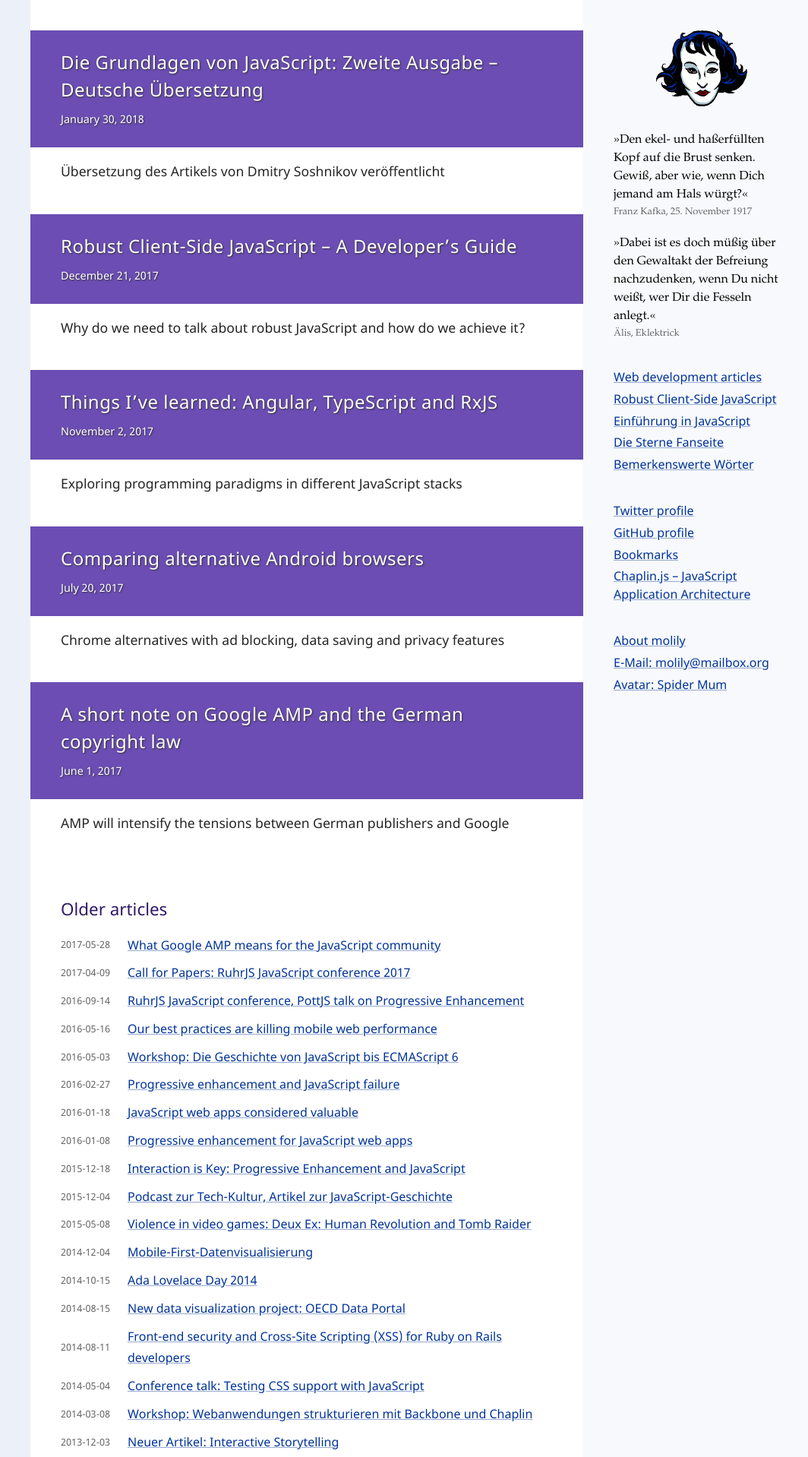
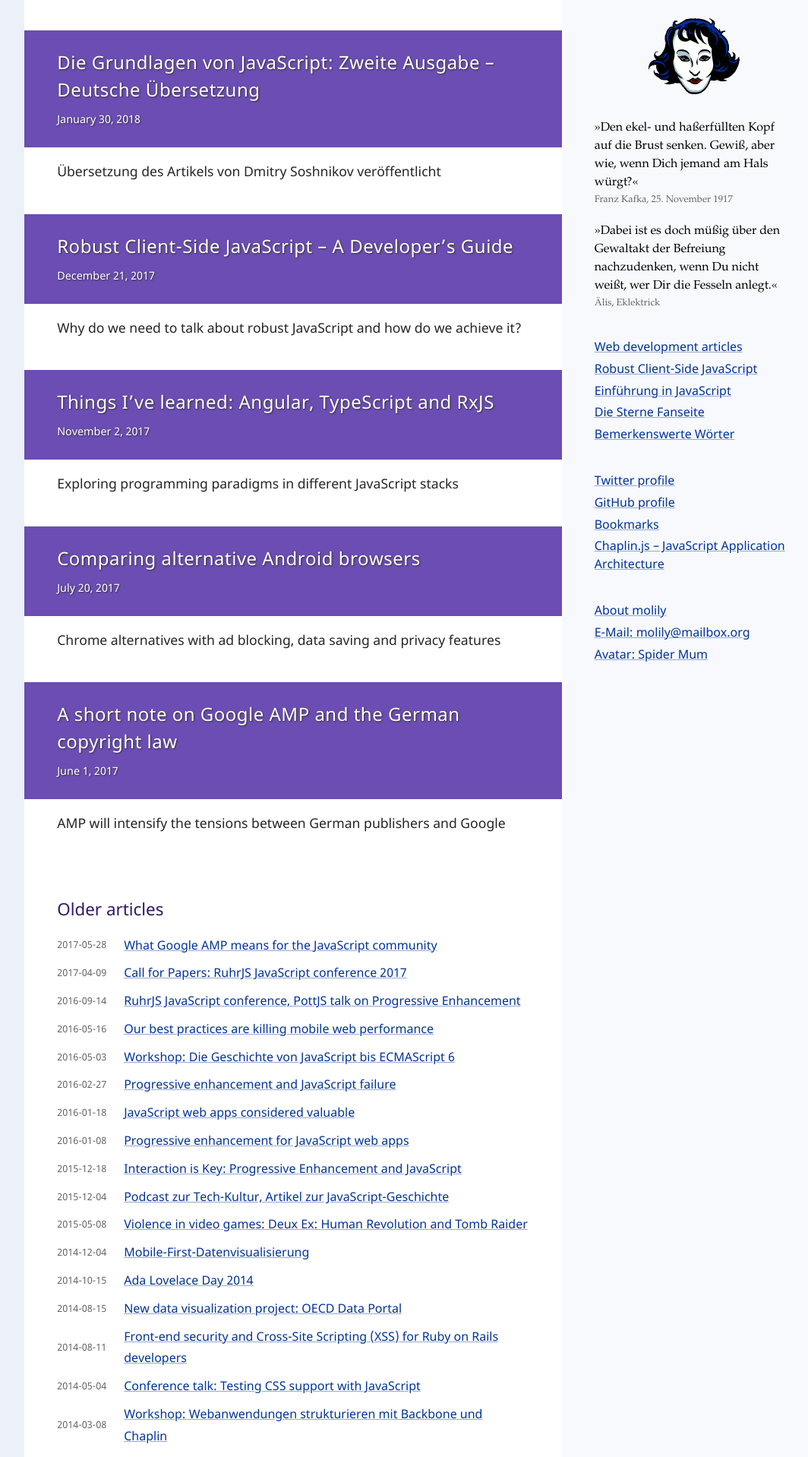
Before and after one commit to molily/molily.de, a Jekyll site: the page built from index.html, in a window 1280 px wide. Shown: the top 1918 px of the page at 76% size, without its empty margins (80-1144 px from the left). Built offline with Jekyll 4.4.1, drawn with Linux system fonts in a browser that asks for light colours.

Commit message:
Improve blog responsiveness

```diff
--- a/css/blog.scss
+++ b/css/blog.scss
@@ -18,8 +18,14 @@
  *
  */
 
-$column-padding: 1rem;
-$column-padding-big: 2.5rem;
+$col-left-width: 67%;
+
+$breakpoint-medium: 30rem;
+$breakpoint-large: 56rem;
+
+$column-padding-min: 1.5rem;
+$column-padding-flexible: 1.5vw;
+
 $body-background: hsl($hue2, 50%, 95%);
 $wrapper-background: white;
 $col-secondary-background: $highlight-background-color;
@@ -31,13 +37,13 @@
  */
 
 @mixin medium {
-  @media (min-width: 30em) {
+  @media (min-width: $breakpoint-medium) {
     @content;
   }
 }
 
-@mixin big {
-  @media (min-width: 57em) {
+@mixin large {
+  @media (min-width: $breakpoint-large) {
     @content;
   }
 }
@@ -58,12 +64,19 @@
 
 .page-wrapper {
   background-color: $wrapper-background;
-  max-width: 65rem;
   margin: auto;
+
+  @include medium {
+    max-width: $breakpoint-medium + 13rem;
+  }
+
+  @include large {
+    max-width: $breakpoint-large + 10rem;
+  }
 }
 
 .col-wrapper {
-  @include big {
+  @include large {
     display: flex;
   }
 }
@@ -72,17 +85,13 @@
 
 .col-primary,
 .col-secondary {
-  padding: $column-padding;
-
-  @include big {
-    padding: $column-padding-big;
-  }
+  padding: 2.5rem calc(#{$column-padding-min} + #{$column-padding-flexible});
 }
 
 .col-primary {
-  @include big {
+  @include large {
     flex: 0 0 auto;
-    width: 70%;
+    width: $col-left-width;
   }
 }
 
@@ -91,9 +100,9 @@
   padding-bottom: 0;
   background-color: $col-secondary-background;
 
-  @include big {
+  @include large {
     flex: 0 0 auto;
-    width: 30%;
+    width: 100% - $col-left-width;
   }
 }
 
@@ -104,14 +113,14 @@
   justify-content: space-between;
   margin-top: 0;
 
-  @include big {
+  @include large {
     margin: 0;
   }
 }
 
 .top-navigation__home,
 .top-navigation__jump-to-bottom {
-  @include big {
+  @include large {
     @include accessible-hide;
 
     // Make visible on focus
@@ -154,7 +163,6 @@
 }
 
 @include medium {
-
   .document-footer-list {
     display: flex;
     margin: 0;
@@ -177,18 +185,11 @@
  */
 
 .post-header {
-  margin: 0 (-$column-padding) 1rem;
-  padding: 1.5rem $column-padding;
+  margin: 0 calc(-1 * (#{$column-padding-min} + #{$column-padding-flexible})) 1rem;
+  padding: 1.5rem calc(#{$column-padding-min} + #{$column-padding-flexible});
   background-color: $post-header-background;
   color: white;
   text-shadow: 1px 1px 2px #333;
-
-  @include big {
-    margin-left: -$column-padding-big;
-    margin-right: -$column-padding-big;
-    padding-left: $column-padding-big;
-    padding-right: $column-padding-big;
-  }
 }
 
 .post-link {
@@ -213,7 +214,7 @@
   margin-bottom: 0.5rem;
   color: inherit;
 
-  @include big {
+  @include large {
     letter-spacing: 0.5px;
   }
 }
@@ -222,20 +223,14 @@
   margin-bottom: 0;
   font-size: 0.8em;
 
-  @include big {
+  @include large {
     font-size: 0.9em;
   }
 }
 
 .post-description {
-  margin: $column-padding-big 1rem;
-  font-size: 1.1rem;
-
-  @include big {
-    margin-left: 2rem;
-    margin-right: 2rem;
-    font-size: 1.2rem;
-  }
+  margin: 2.5rem 0;
+  font-size: 1.2rem;
 }
 
 .post-description-strong {
@@ -260,7 +255,7 @@
   margin-bottom: 2.5rem;
 }
 
-@include big {
+@include large {
   .post-short:last-child {
     margin-bottom: 0;
   }
@@ -280,12 +275,8 @@
 
 #sidebar {
   @extend %clearfix;
-  padding-top: $column-padding;
+  padding-top: $column-padding-min;
   padding-bottom: 0.1px; // Include margins
-
-  @include big {
-    padding-top: $column-padding-big;
-  }
 }
 
 #sidebar h1 {
@@ -314,7 +305,6 @@
 }
 
 @include medium {
-
   #sidebar h1 {
     float: left;
     width: 120px;
@@ -330,7 +320,7 @@
   }
 }
 
-@include big {
+@include large {
   #sidebar h1 {
     float: none;
     width: auto;
--- a/css/book.scss
+++ b/css/book.scss
@@ -18,7 +18,7 @@
  *
  */
 
-$breakpoint-big: 55rem;
+$breakpoint-large: 55rem;
 $toc-width: 25rem;
 $main-max-width: 39rem;
 
@@ -27,8 +27,8 @@
  *
  */
 
-@mixin big {
-  @media screen and (min-width: $breakpoint-big) {
+@mixin large {
+  @media screen and (min-width: $breakpoint-large) {
     @content;
   }
 }
@@ -45,7 +45,7 @@
  */
 
 html, body {
-  @include big {
+  @include large {
     height: 100%;
   }
 }
@@ -54,7 +54,7 @@
   counter-reset: h2 h3 h4;
   padding: 1rem;
 
-  @include big {
+  @include large {
     padding: 0;
   }
 }
@@ -114,7 +114,7 @@
  *
  */
 
-@include big {
+@include large {
 
   #toc-and-main {
     display: flex;
@@ -167,7 +167,7 @@
   font-size: 0.8rem;
   text-align: center;
 
-  @include big {
+  @include large {
     display: none;
   }
 }
@@ -189,7 +189,7 @@
 #toc-home-link {
   display: none;
 
-  @include big {
+  @include large {
     display: flex;
     justify-content: space-between;
   }
@@ -208,7 +208,7 @@
   font-size: 2rem;
   text-align: center;
 
-  @include big {
+  @include large {
     display: none;
   }
 }
@@ -217,7 +217,7 @@
   font-size: 1.2rem;
   text-align: center;
 
-  @include big {
+  @include large {
     margin: 1.5rem 0;
   }
 }
@@ -234,7 +234,7 @@
 #toc > ol {
   margin-bottom: 2rem;
 
-  @include big {
+  @include large {
     margin-bottom: 0;
   }
 }
@@ -292,7 +292,7 @@
   font-size: 2rem;
   text-align: center;
 
-  @include big {
+  @include large {
     margin: 4rem 0;
     font-size: 3rem;
   }
@@ -302,7 +302,7 @@
     margin: 2rem 0;
     font-size: 1.5rem;
 
-    @include big {
+    @include large {
       font-size: 2.25rem;
     }
   }
@@ -312,7 +312,7 @@
 .intro {
   font-size: 1.2rem;
 
-  @include big {
+  @include large {
     font-size: 1.25rem;
   }
 }
```
